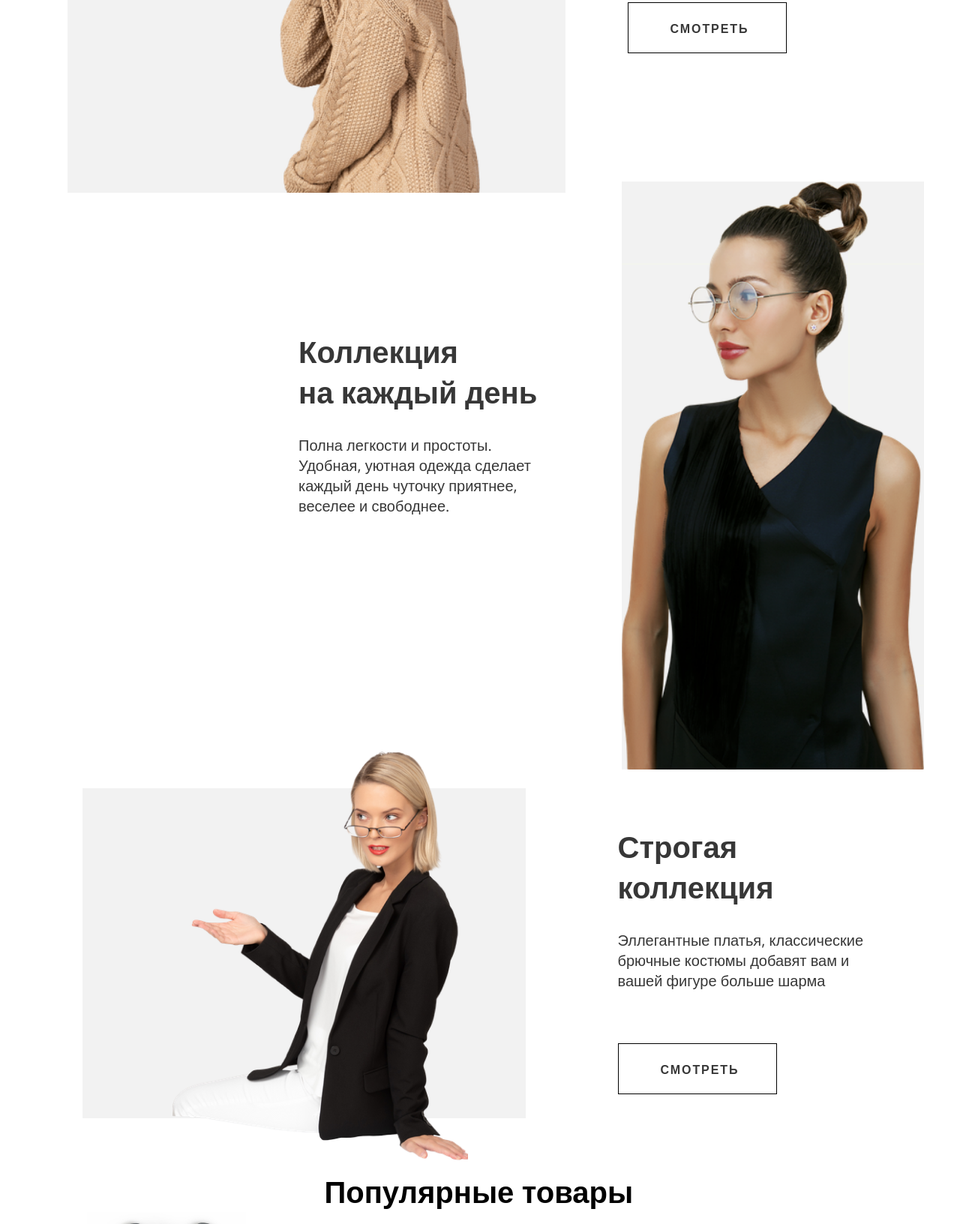
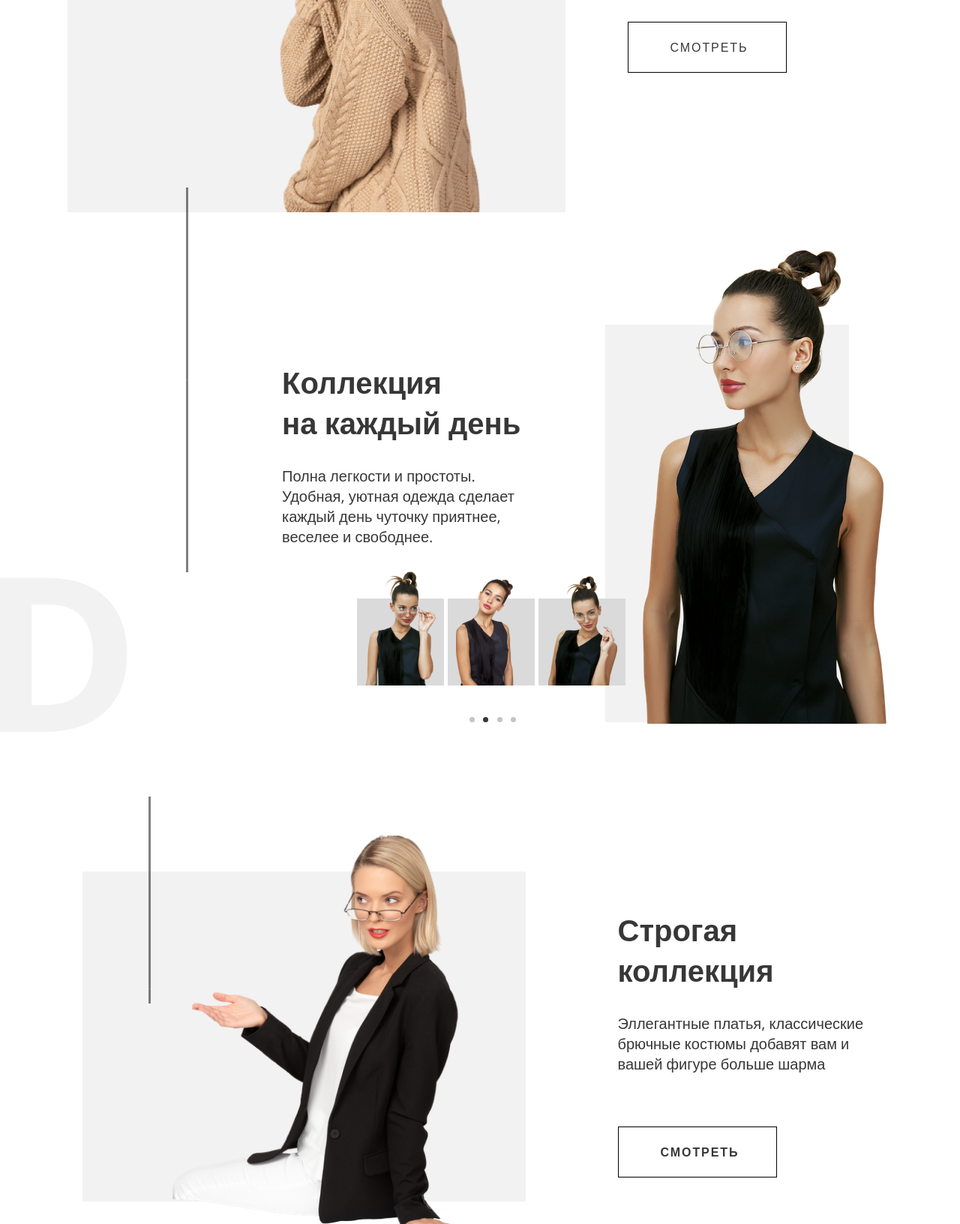
Before and after one commit to MaxPodivilov/clothing-shop, a plain HTML site: page index.html in a window 1280 px wide. Shown: the part 1168-2800 px from the top of the page at 75% size. Drawn offline with nearby package versions, Linux system fonts and the light colour scheme.

Commit message:
Добавил элементы

```diff
--- a/index.html
+++ b/index.html
@@ -179,7 +179,7 @@
       display: flex;
       align-items: center;
       justify-content: space-around;
-      margin-top: 150px;
+
 
     }
     .zagwinter{
@@ -211,13 +211,30 @@
     .page-win {
       position: relative;
       width: 100%;
-      height: 70vh;
+      margin-top: 150px;
     }
     .block3{
       position: relative ;
       display: flex;
       justify-content: right;
-      /*background-image: url(assets/Vector2.svg);*/
+    }
+    .pal {
+      position: absolute;
+      width: 3px;
+      height: 513px;
+      background-image: url(assets/Vector2.svg);
+      left: 200px;
+      bottom: 200px;
+      z-index: 2;
+    }
+    .d {
+      position: absolute;
+      background-image: url(assets/D.svg);
+      background-repeat: no-repeat;
+      width: 214px;
+      height: 393px;
+      left: -50px;
+      bottom: -200px;
     }
     .zagblock3{
       position: relative;
@@ -229,7 +246,7 @@
       line-height: 54px;
       color: #373737;
       row-gap: 30px;
-      margin-top: 100px;
+      margin-top: 50px;
       margin-right: 100px;
     }
     .opblock3{
@@ -242,10 +259,13 @@
     .face3 {
       position: relative;
       top: -100px;
-      width: 403px;
-      background-image: url(assets/face3fon.svg);
-      background-position: right 100px top 110px;
+      left: 50px;
         }
+    .fon3 {
+      background-color: #F2F2F2;
+      margin-right: 100px;
+      height: 530px;
+    }
     .block4 {
       position: relative;
       display: flex;
@@ -312,25 +332,50 @@ letter-spacing: 0.12em;
       width: 177px;
     }
     .else {
-      width: 270px;
+      white-space: nowrap;
+      text-align: center;
       margin: 0% auto;
       margin-top: 75px;
+      width: auto;
+      display: flex;
+      margin-bottom: 193px;
     }
     .footer {
-      position: relaaaabtive;
-      width: 1184px;
-      min-height: 100px;
-      margin: 0 auto;
+      position: relative;
       background: #D9E3EF;
     }
     .back {
-      margin-left: 160px;
+      margin-left: 130px;
     }
     .fof {
      column-gap: 5px;
     }
-    .fotfon {
-      background: #D9E3EF;
+
+    .ogr {
+      display: flex;
+      align-items: center;
+      width: 1184px;
+      min-height: 100px;
+      margin: 0 auto;
+    }
+    .karus {
+      position: relative;
+      display: flex;
+      column-gap: 5px;
+      margin-left: 100px;
+    }
+    .spisok {
+      width: 62px;
+      margin-left: 250px;
+    }
+    .pal-two {
+      position: absolute;
+      width: 3px;
+      height: 276px;
+      background-image: url(assets/Vector2.svg);
+      left: 150px;
+      bottom: 320px;
+      z-index: 2;
     }
   </style>
 </head>
@@ -360,7 +405,7 @@ letter-spacing: 0.12em;
       </div>
       <div class="body">
         <div class="zag">Модная женская одежда
-          <a class="link button" href="#">Смотреть</a>
+          <button class="link button" href="#">Смотреть</button>
         </div>
       </div>
       <a class="link strelki" href="#"><img src="assets/strelka.svg" alt=""></a>
@@ -373,31 +418,40 @@ letter-spacing: 0.12em;
         <img class="face2" src="assets/face2.png" alt="">
         <div class="zagwinter">Зимний lookbook
           <div class="coll">Зимняя коллекция от лучших брендов</div>
-            <a class="link button win" href="#">Смотреть</a>
+            <button class="link button win" href="#">Смотреть</button>
         </div>
       </div>
     </div>
     <div class="page-win">
       <div class="block3">
+        <div class="pal"></div>
+        <div class="d"></div>
         <div class="zagblock3">Коллекция<br>
           на каждый день
           <div class="opblock3">Полна легкости и простоты.
             Удобная, уютная одежда сделает
             каждый день чуточку приятнее,
             веселее и свободнее.</div>
+          <div class="karus">
+            <div class="foto"><img src="assets/1face.png"> </div>
+            <div class="foto"><img src="assets/2face.png"> </div>
+            <div class="foto"><img src="assets/3face.png"> </div>
+          </div>
+          <img src="assets/spisok.svg" class="spisok">
         </div>
-        <img class="face3" src="assets/face3.png">
+        <div class="fon3"><img class="face3" src="assets/face3.png"></div>
       </div>
     </div>
     <div class="page-win">
       <div class="block4">
         <img class="face4" src="assets/face4.png">
+        <div class="pal-two"></div>
         <div class="zagblock4">Строгая
           коллекция
           <div class="opblock4">Эллегантные платья, классические
             брючные костюмы добавят вам
             и вашей фигуре больше шарма</div>
-          <div class="link button win last">Смотреть</div>
+          <button class="link button win last">Смотреть</button>
         </div>
       </div>
     </div>
@@ -418,7 +472,7 @@ letter-spacing: 0.12em;
           <img src="assets/3.jpg">
           <p class="text">Косметичка</p>
           <p class="price">1999</p>
-          <div class="button link sale">Купить</div>
+          <button class="button link sale">Купить</button>
         </div>
         <div class="box">
           <img src="assets/4.jpg">
@@ -426,12 +480,11 @@ letter-spacing: 0.12em;
           <p class="price">5000</p>
         </div>
       </div>
-      <div class="link button win else">Смотреть ещё</div>
+      <button class="link button win else">Смотреть ещё</button>
     </div>
   </main>
   <footer class="footer">
-    <nav class="navigation">
-      <div class="fotfon"></div>
+    <nav class="navigation ogr">
       <ul class="link-list fof">
         <li><a href="/" class="link logo">Dolly</a></li>
         <li><a href="#" class="link back">Доставка</a></li>
```
Also changed, not shown: assets/1face.png (added), assets/2face.png (added), assets/3face.png (added), assets/D.svg (added), assets/spisok.svg (added).
